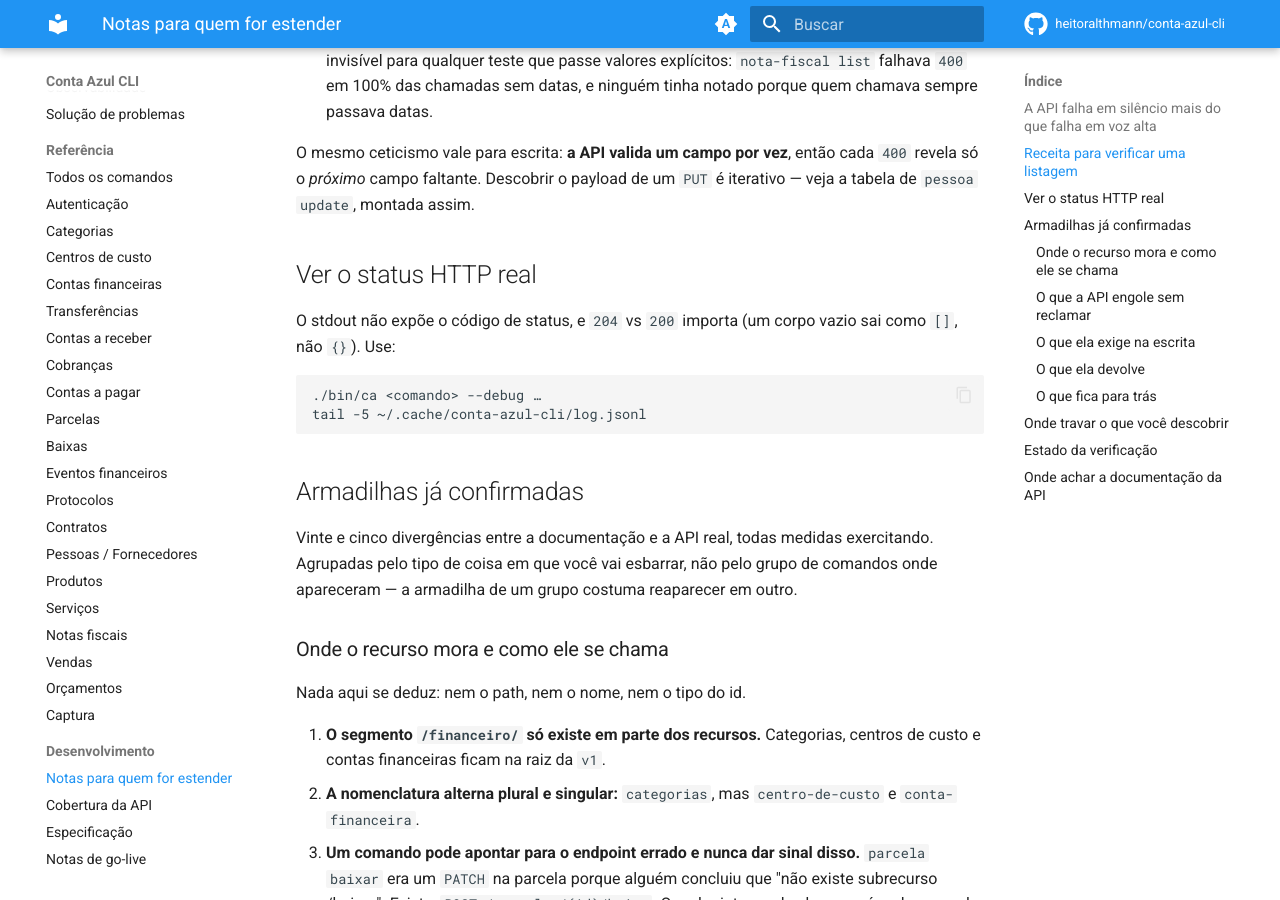
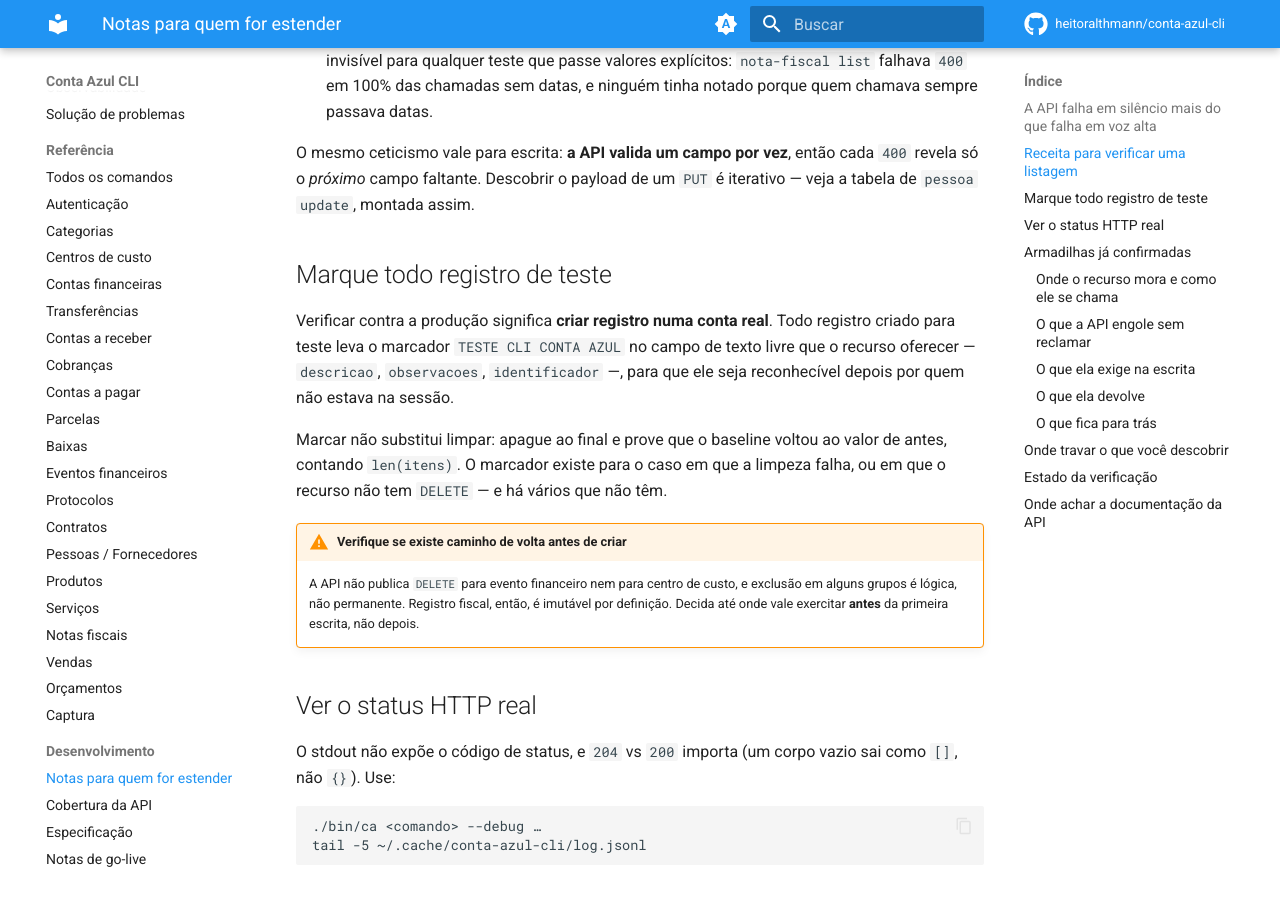
Before and after one commit to heitoralthmann/conta-azul-cli, an MkDocs documentation site: the page built from docs/guia/estendendo.md, in a window 1280 px wide and 900 px high, scrolled down 1381 px. Built offline with MkDocs 1.6.1 and Material for MkDocs 9.7.7, drawn with Linux system fonts in a browser that asks for light colours; comment, search, counter and statistics services are not loaded.

```diff
--- a/docs/_data/commands/nota-fiscal.yaml
+++ b/docs/_data/commands/nota-fiscal.yaml
@@ -4,7 +4,8 @@ intro: |
 
   **Verificado contra produção em 2026-08-19** — os quatro comandos, incluindo o
   ciclo completo de `vincular-mdfe` (`AUTORIZADO` → `ENCERRADO` → `CANCELADO`)
-  sobre notas de 2024 marcadas com um `identificador` de teste.
+  sobre notas de 2024 marcadas com o `identificador` de teste
+  `TESTE CLI CONTA AZUL`.
 
   > **As duas listagens limitam o intervalo a 15 dias**, não só a de serviço.
   > `nota-fiscal list` respondia `400` em *toda* invocação sem datas, porque o
--- a/docs/_data/commands/venda.yaml
+++ b/docs/_data/commands/venda.yaml
@@ -31,8 +31,9 @@ sections:
       Detalhes confirmados exercitando:
 
       - `--termo-busca` casa **nome do cliente e número da venda**, não as
-        observações. Buscar pelo texto gravado em `observacoes` das vendas de
-        teste devolveu `0`; buscar pelo número devolveu exatamente 1.
+        observações. Buscar por `TESTE CLI CONTA AZUL` — o texto gravado em
+        `observacoes` das vendas de teste — devolveu `0`; buscar pelo número
+        devolveu exatamente 1.
       - `--data-inicio`/`--data-fim` filtram a **data da venda**;
         `--data-criacao-de`/`--data-criacao-ate` filtram a data de criação. São
         intervalos distintos e o mesmo par de datas deu totais diferentes (27 vs 19).
--- a/docs/guia/estendendo.md
+++ b/docs/guia/estendendo.md
@@ -55,6 +55,24 @@ Nunca conclua que um filtro funciona porque a chamada respondeu 200.
 O mesmo ceticismo vale para escrita: **a API valida um campo por vez**, então
 cada `400` revela só o *próximo* campo faltante. Descobrir o payload de um
 `PUT` é iterativo — veja a tabela de `pessoa update`, montada assim.
+
+## Marque todo registro de teste
+
+Verificar contra a produção significa **criar registro numa conta real**. Todo
+registro criado para teste leva o marcador `TESTE CLI CONTA AZUL` no campo de
+texto livre que o recurso oferecer — `descricao`, `observacoes`, `identificador`
+—, para que ele seja reconhecível depois por quem não estava na sessão.
+
+Marcar não substitui limpar: apague ao final e prove que o baseline voltou ao
+valor de antes, contando `len(itens)`. O marcador existe para o caso em que a
+limpeza falha, ou em que o recurso não tem `DELETE` — e há vários que não têm.
+
+!!! warning "Verifique se existe caminho de volta antes de criar"
+
+    A API não publica `DELETE` para evento financeiro nem para centro de
+    custo, e exclusão em alguns grupos é lógica, não permanente. Registro
+    fiscal, então, é imutável por definição. Decida até onde vale exercitar
+    **antes** da primeira escrita, não depois.
 
 ## Ver o status HTTP real
 
```
Also changed, not shown: CHANGELOG.md (+11 -6 lines), docs/llms-full.txt (+5 -3 lines), docs/referencia/nota-fiscal.md (+2 -1 lines), docs/referencia/venda.md (+3 -2 lines).
